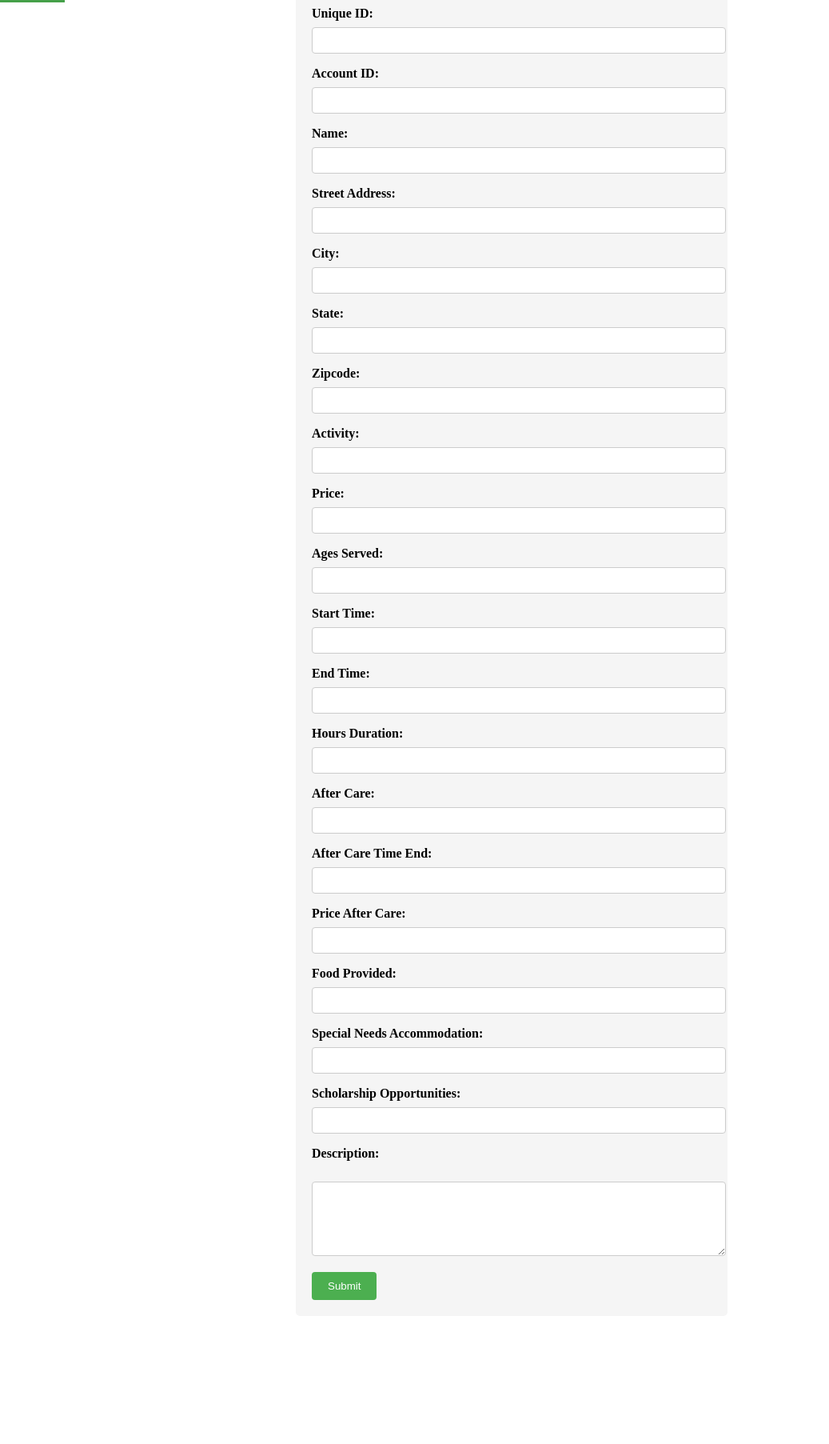
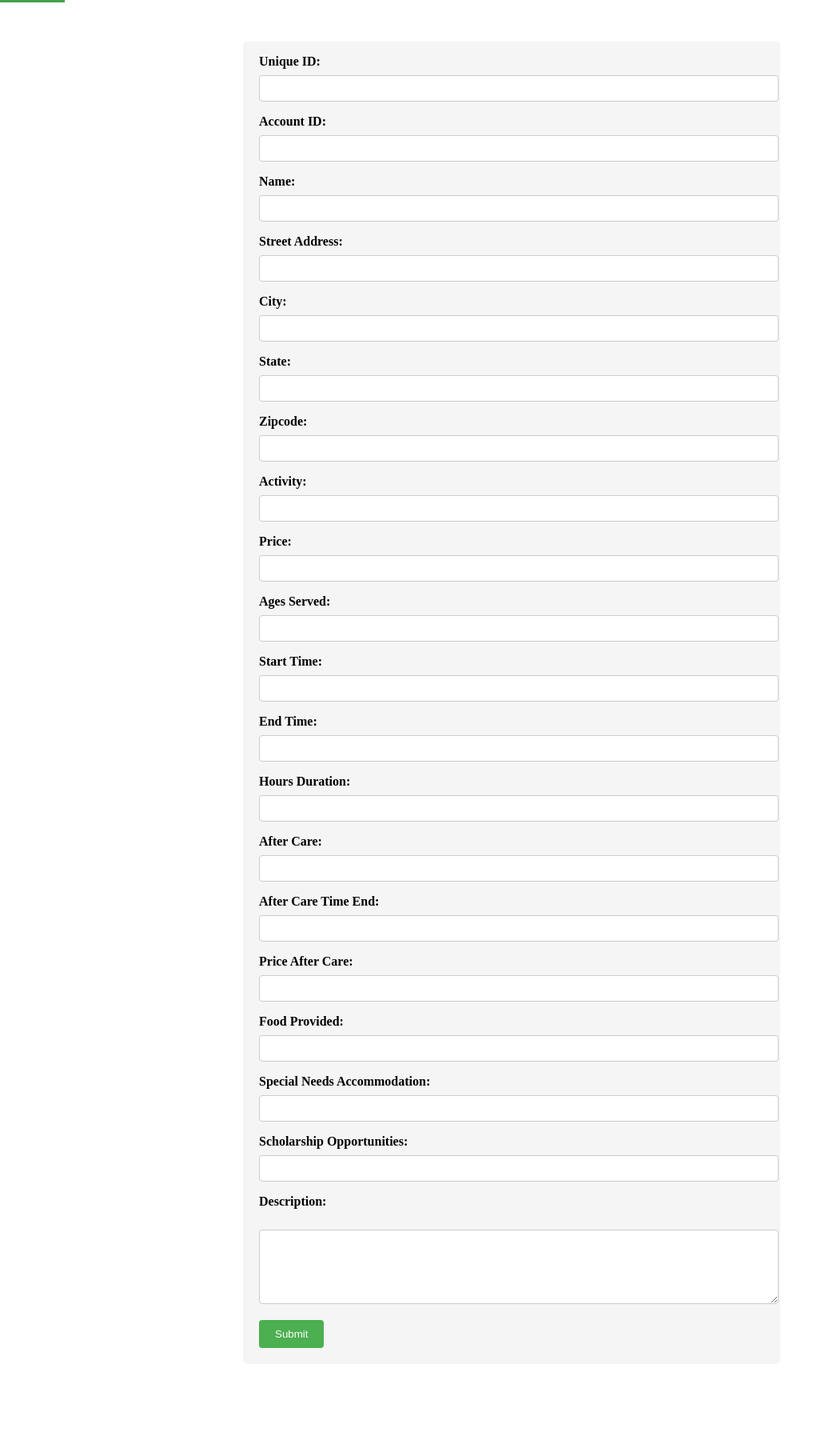
Before and after one commit to edreitlein/schoolsout, a PHP site: page /campUpload.php in a window 1280 px wide. Shown: the part 48-1853 px from the top of the page at 80% size, without its empty margins (0-1037 px from the left). Before the commit the page ends 1673 px from the top, so only its background shows below. Run offline with PHP 8.4, Linux system fonts and the light colour scheme.

Commit message:
campUpload

```diff
--- a/campUpload.php
+++ b/campUpload.php
@@ -10,10 +10,11 @@ include "./databaseInit.php";
     <style>
         /* Style for the form container */
 .form-container {
-  max-width: 500px;
-  margin: 0 auto;
+  max-width: 50%;
+  /* overflow-x: hidden; */
+  margin: 100px auto;
   padding: 20px;
-  padding-top:3rem;
+  padding-top:1rem;
   background-color: #f5f5f5;
   border-radius: 5px;
 }
@@ -147,6 +148,7 @@ include "./databaseInit.php";
     <div class="form-container">
     <!-- name is for submitting forms, ID is for DOM elements for javascript-->
     <form action="process_camp_upload.php" method="POST">
+      <!-- <div style="display:inline-block; min-width:45%;"> -->
         <label for="unique_id">Unique ID:</label>
         <input type="text" id="unique_id" name="unique_id" required><br>
 
@@ -182,7 +184,8 @@ include "./databaseInit.php";
 
         <label for="end_time">End Time:</label>
         <input type="text" id="end_time" name="end_time" required><br>
-
+<!-- </div>
+        <div style="display:inline-block; min-width:45%; "> -->
         <label for="hours_duration">Hours Duration:</label>
         <input type="text" id="hours_duration" name="hours_duration" required><br>
 
@@ -208,6 +211,7 @@ include "./databaseInit.php";
         <textarea id="description" name="description" rows="5" required></textarea><br>
 
         <input type="submit" value="Submit">
+<!-- </div> -->
     </form>
     </div>
 </body>
```
